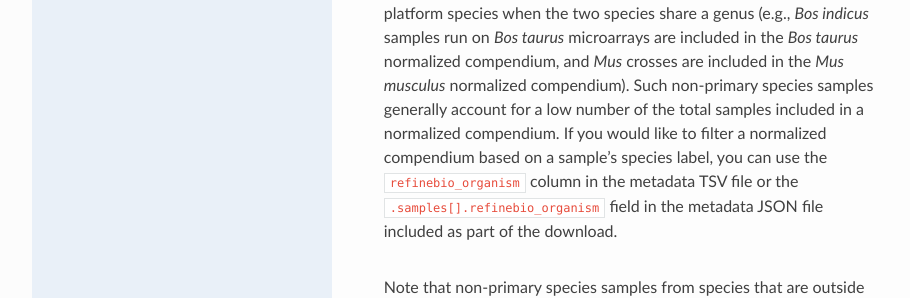
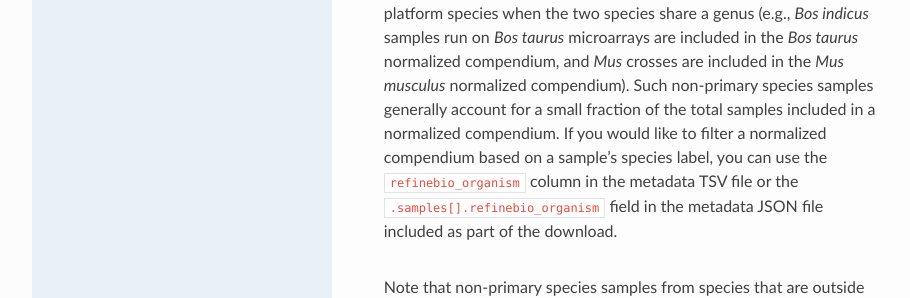
Before and after one commit to AlexsLemonade/refinebio-docs, a Sphinx documentation site: the page built from docs/main_text.md, in a window 1280 px wide and 900 px high, scrolled down 22060 px. Shown: the part 182-480 px from the top of the window, without its empty margins (158-1068 px from the left). Built offline with Sphinx 7.4.7 and the Read the Docs theme 2.0.0, drawn with Linux system fonts in a browser that asks for light colours.

Commit message:
Update docs/main_text.md
Co-Authored-By: jashapiro <josh.shapiro@ccdatalab.org>

```diff
--- a/docs/main_text.md
+++ b/docs/main_text.md
@@ -442,7 +442,7 @@ We've made our analyses underlying processing choices and exploring test compend
 Microarray platforms are generally designed to assay samples from a specific species.
 In some cases, publicly available data surveyed by refine.bio may include samples where the microarray platform used was not specifically designed for the species as described (e.g., samples labeled _Bos indicus_ will be run on _Bos taurus_ microarrays or mouse crosses that are not labeled _Mus musculus_ will be run on _Mus musculus_ microarrays).
 When we encounter this in refine.bio, we will include samples in a compendium from species that differ from the primary platform species when the two species share a genus (e.g., _Bos indicus_ samples run on _Bos taurus_ microarrays are included in the _Bos taurus_ normalized compendium, and _Mus_ crosses are included in the _Mus musculus_ normalized compendium).
-Such non-primary species samples generally account for a low number of the total samples included in a normalized compendium.
+Such non-primary species samples generally account for a small fraction of the total samples included in a normalized compendium.
 If you would like to filter a normalized compendium based on a sample's species label, you can use the `refinebio_organism` column in the metadata TSV file or the `.samples[].refinebio_organism` field in the metadata JSON file included as part of the download.
 
 Note that non-primary species samples from species that are outside the genus of the primary platform species are not currently available in any normalized compendium (e.g., _Pan troglodytes_ samples assayed on _Homo sapiens_ microarrays are not included in the _Pan troglodytes_ or _Homo sapiens_ compendia), but can be included in datasets from refine.bio.
```
